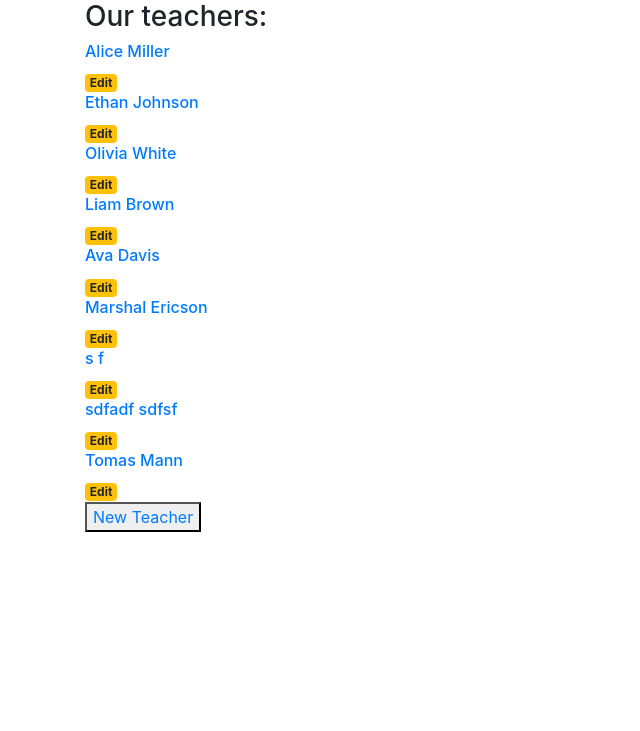
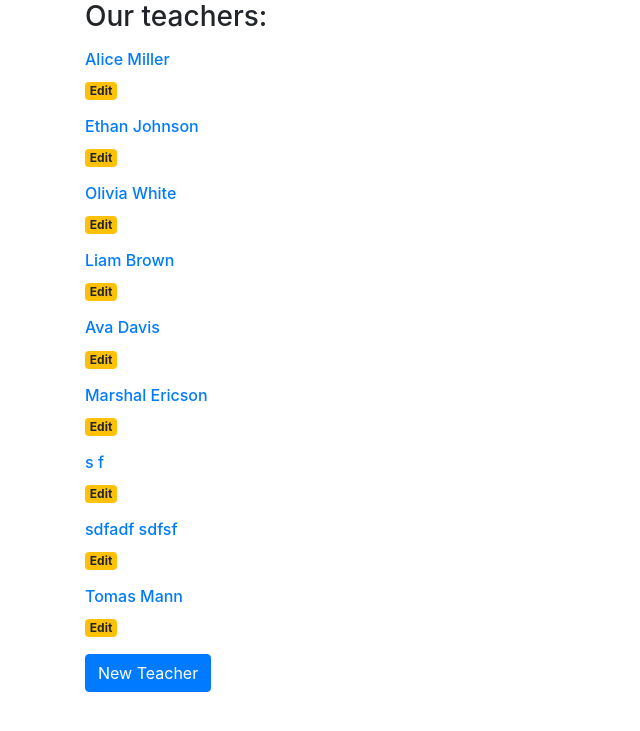
Before and after one commit to alona-ruda/dance_studio, a Flask app: page /teachers in a window 1280 px wide. Shown: the part 56-787 px from the top of the page, without its empty margins (0-640 px from the left). Run offline with Flask 3, Linux system fonts and the light colour scheme; data comes from the database, SQL or seed files in the repository; some libraries are stand-ins or nearby versions.

Commit message:
button on teachers pages. Dropdown searches

```diff
--- a/app.py
+++ b/app.py
@@ -41,17 +41,39 @@ def get_dance_class_by_name(dance_class_name):
         abort(404)
     return dance_class
 
+def get_dance_classes_for_navbar():
+    conn = get_db_connection()
+    dance_classes = conn.execute('SELECT * FROM dance_classes').fetchall()
+    conn.close()
+    return dance_classes
+
 
 app = Flask(__name__)
 app.config['SECRET_KEY'] = 'your secret key'
 
+# @app.route('/')
+# def index():
+#     get_dance_classes_for_navbar()
+#     # get_dance_class(dance_class_id)
+#     # conn = get_db_connection()
+#     # dance_classes = conn.execute('SELECT * FROM dance_classes').fetchall()
+#     # conn.close()
+#     return render_template('index.html', dance_classes=dance_classes)
+
 
 @app.route('/')
 def index():
+    # get_dance_classes_for_navbar()
+    # get_dance_class(dance_class_id)
     conn = get_db_connection()
     dance_classes = conn.execute('SELECT * FROM dance_classes').fetchall()
     conn.close()
     return render_template('index.html', dance_classes=dance_classes)
+
+
+
+
+
 
 @app.route('/teachers')
 def teachers():
--- a/templates/teachers.html
+++ b/templates/teachers.html
@@ -4,13 +4,19 @@
     <h3>{% block title %} Our teachers: {% endblock %}</h3>
 
     {% for teacher in teachers %}
+        <p>
             <a href="{{ url_for('teacher', teacher_id=teacher['teacher_id']) }}">
                 <h6>{{ teacher['name'] ~ ' ' ~ teacher['surname'] }}</h6>
             </a>
             <a href="{{ url_for('edit_teacher', teacher_id=teacher['teacher_id']) }}">
                 <span class="badge badge-warning">Edit</span>
             </a>
+        </p>
     {% endfor %}
-    <div><button><a href="{{url_for('create_teacher')}}">New Teacher</a></button></div>
+    <div class="form-group">
+
+        <a class="btn btn-primary" href="{{url_for('create_teacher') }}" role="button">New Teacher</a>
+
+    </div>
 
 {% endblock %}
```
Lines whose indentation alone changed are shown as unchanged.
